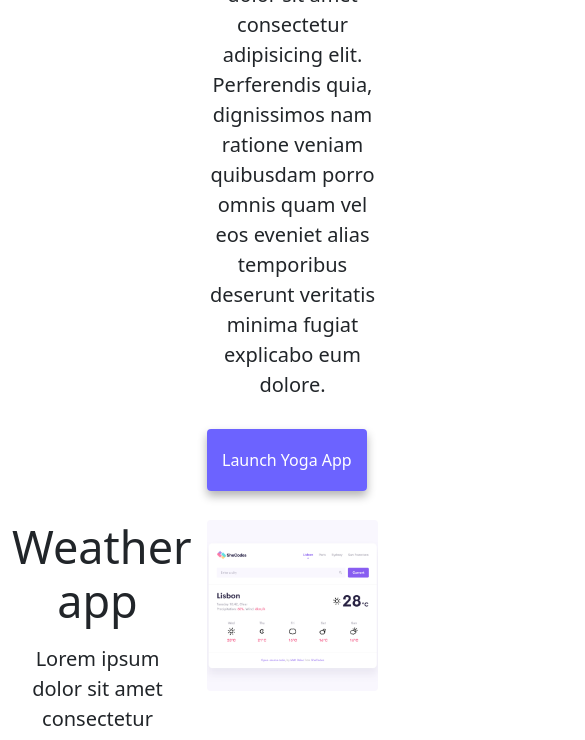
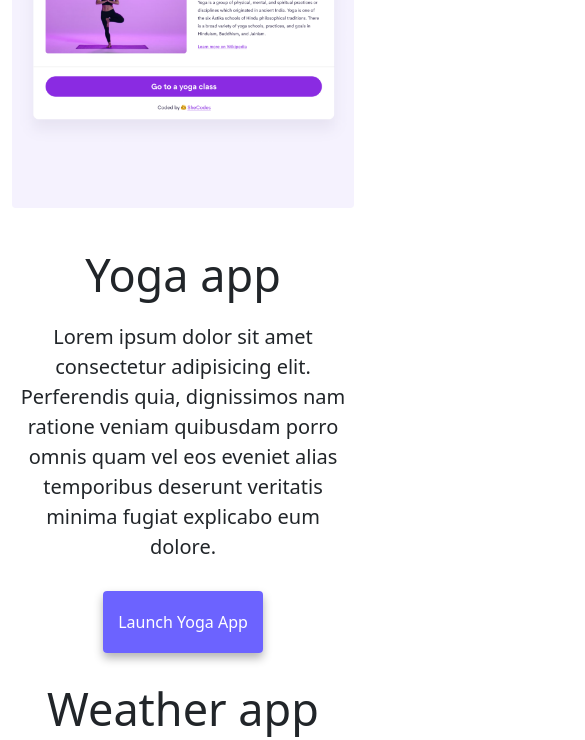
Before and after one commit to jana-droidcon/AdvancesToolsJana-Hille, a website: page index.html in a window 390 px wide. Shown: the part 678-1418 px from the top of the page, 585 px wide, since content can reach past the window. Drawn offline with nearby package versions, Linux system fonts and the light colour scheme.

Commit message:
Responsive csss for mobile

```diff
--- a/index.html
+++ b/index.html
@@ -23,7 +23,7 @@
   </head>
   <body>
     <nav class="navbar navbar-expand-lg navbar-light bg-light fixed-top">
-      <div class="container">
+      <div class="container fluid">
         <a class="navbar-brand" href="index.html">Jana Hille</a>
         <button
           class="navbar-toggler"
@@ -131,7 +131,7 @@
             explicabo eum dolore.
           </p>
           <div class="mt-5">
-            <a href="#" title="lauch yogurt app" class="primary-link"
+            <a href="#" title="launch yogurt app" class="primary-link"
               >Launch Weather App</a
             >
           </div>
--- a/style.css
+++ b/style.css
@@ -91,24 +91,36 @@ p {
   h1 {
     text-align: center;
     font-size: 60px;
+    margin-top: 20px;
   }
   h2 {
     text-align: center;
     font-size: 45px;
+    margin-top: 20px;
   }
 
   h3 {
     text-align: center;
     font-size: 35px;
+    margin-top: 20px;
   }
-
   p {
     font-size: 20px;
     text-align: center;
+    margin-top: 20px;
   }
 
-  .row {
-    display: flex;
+  .container .row {
+    display: block;
     justify-content: center;
+    width: 200%;
+  }
+  .mt-5 {
+    margin-bottom: 30px;
+    text-align: center;
+  }
+
+  img {
+    margin-bottom: 20px;
   }
 }
```
